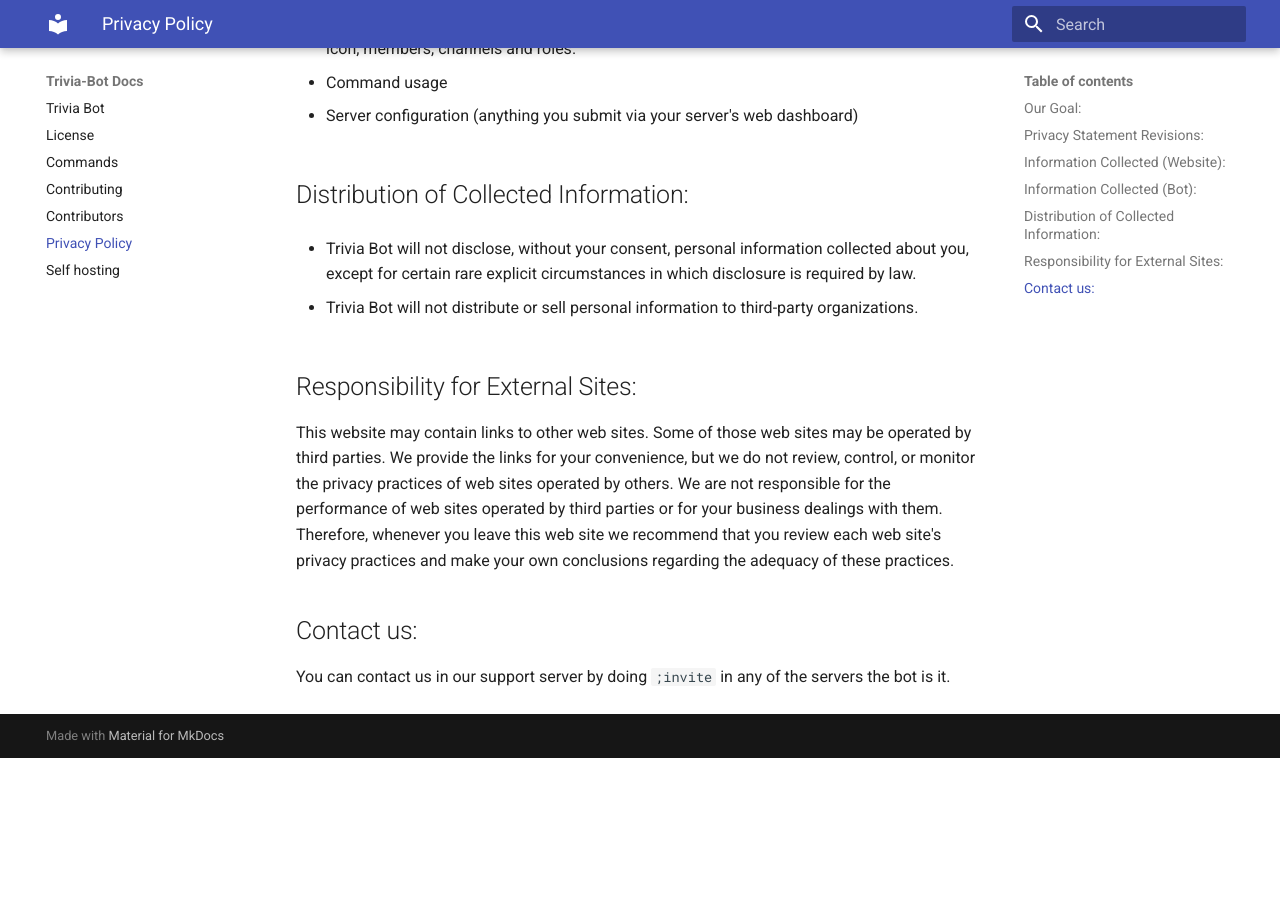
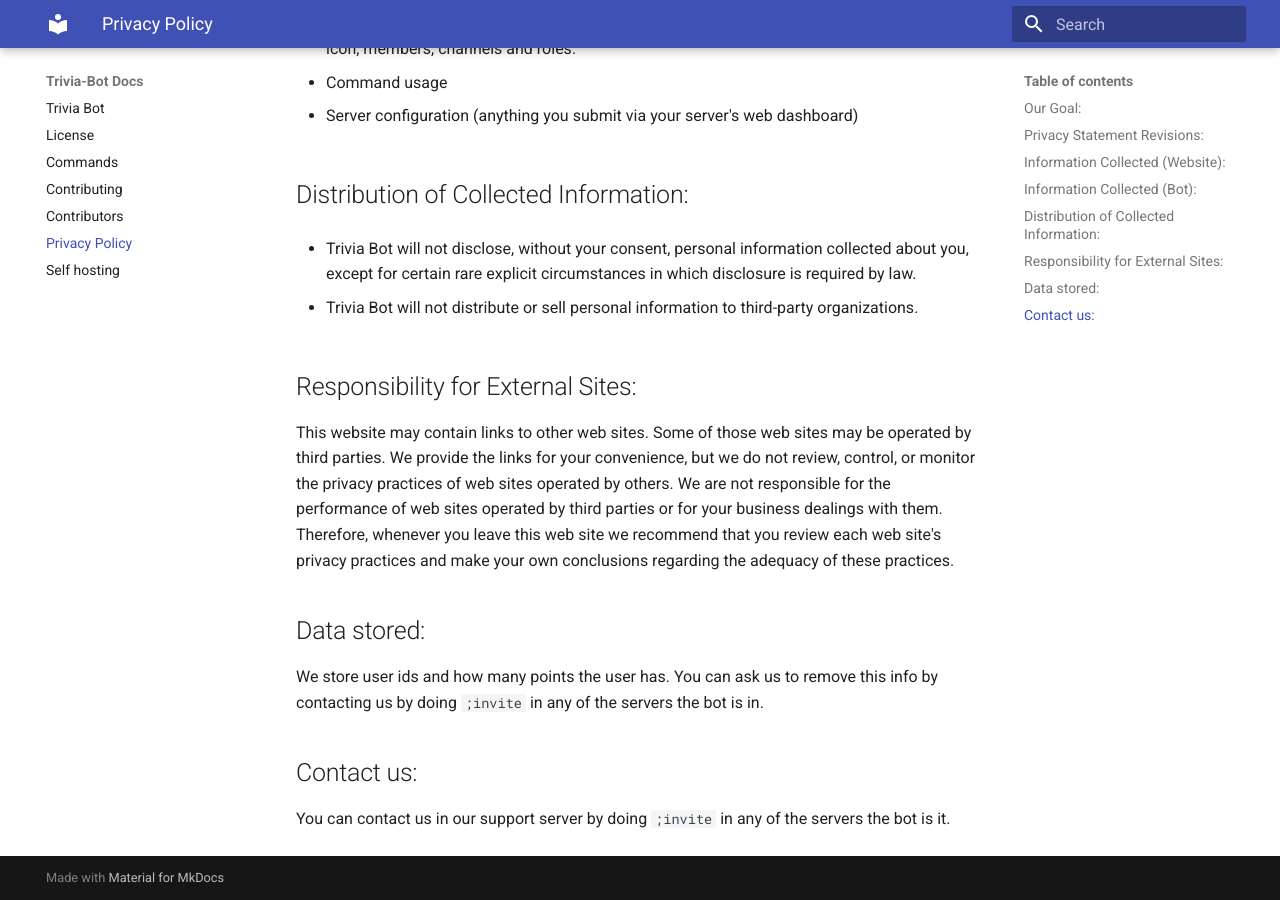
Before and after one commit to fossabot/trivia-bot, an MkDocs documentation site: the page built from docs/docs/privacy_policy.md, in a window 1280 px wide and 900 px high, scrolled down 1117 px. Built offline with MkDocs 1.6.1 and Material for MkDocs 9.7.7, drawn with Linux system fonts in a browser that asks for light colours; before the commit the page ends 1875 px from its top, so only the background shows below that.

Commit message:
Changed Docs

```diff
--- a/docs/docs/privacy_policy.md
+++ b/docs/docs/privacy_policy.md
@@ -48,6 +48,10 @@ Trivia Bot collects the following analytics:
 
 This website may contain links to other web sites. Some of those web sites may be operated by third parties. We provide the links for your convenience, but we do not review, control, or monitor the privacy practices of web sites operated by others. We are not responsible for the performance of web sites operated by third parties or for your business dealings with them. Therefore, whenever you leave this web site we recommend that you review each web site's privacy practices and make your own conclusions regarding the adequacy of these practices.
 
+## Data stored:
+
+We store user ids and how many points the user has. You can ask us to remove this info by contacting us by doing `;invite` in any of the servers the bot is in.
+
 ## Contact us:
 
 You can contact us in our support server by doing `;invite` in any of the servers the bot is it.
```
Also changed, not shown: docs/site/privacy_policy/index.html, docs/site/search/search_index.json, 1 other file.
